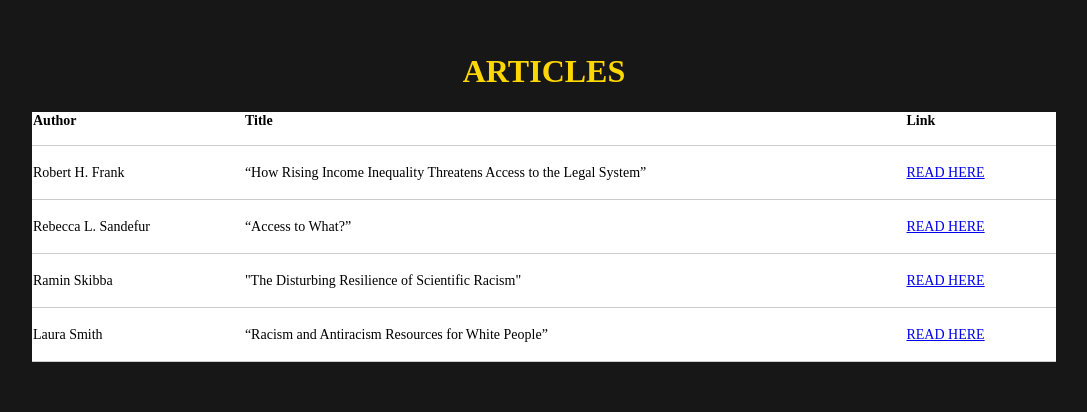
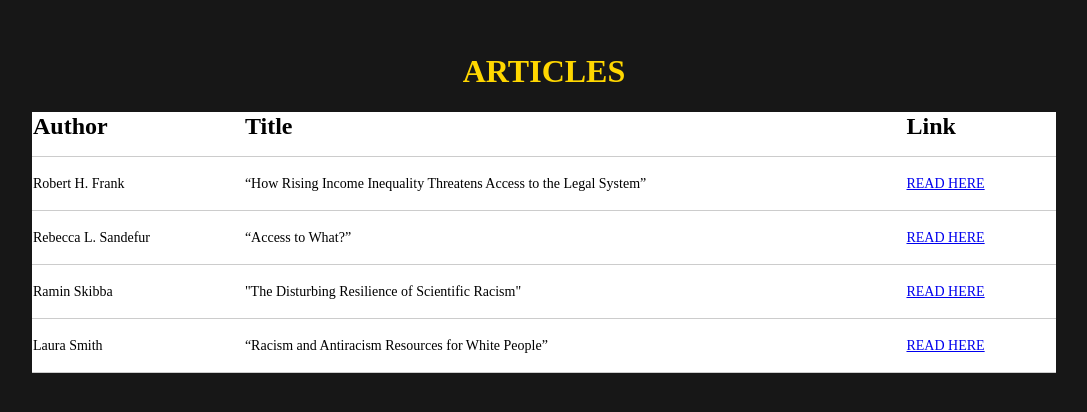
Before and after one commit to hnkingsolver/InTheNeighborhood, a Django app: page /articles in a window 1280 px wide. Shown: the top 412 px of the page, without its empty margins (96-1183 px from the left). Run offline with Django 3.2, Linux system fonts and the light colour scheme.

Commit message:
Update articles.html

```diff
--- a/inTheNeighborhood/itn/templates/articles.html
+++ b/inTheNeighborhood/itn/templates/articles.html
@@ -18,7 +18,7 @@
         <div class="overflow-auto">
             <table class="f6 w-100 mw8 center" cellspacing="0">
                 <thead>
-                    <tr>
+                    <tr class="b f3">
                         <th class="fw6 bb b--black-20 tl pb3 pr3 bg-white">Author</th>
                         <th class="fw6 bb b--black-20 tl pb3 pr3 bg-white">Title</th>
                         <th class="fw6 bb b--black-20 tl pb3 pr3 bg-white">Link</th>
```
